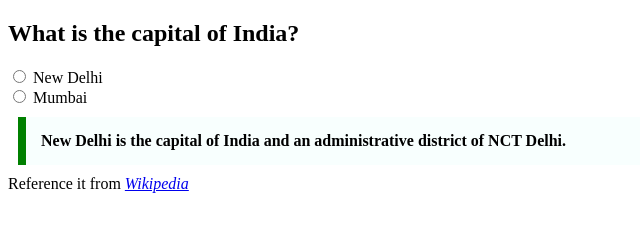
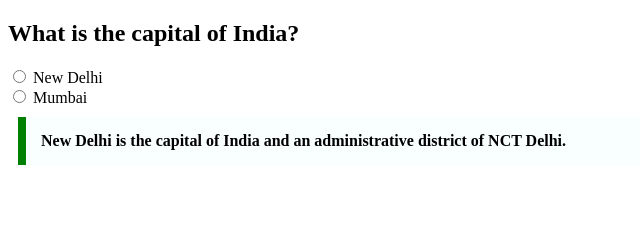
Before and after one commit to acciojob/trivia-vikrant-1996, a website: page main.html in a window 1280 px wide. Shown: the whole page, without its empty margins (0-640 px from the left). Drawn offline with Linux system fonts and the light colour scheme.

Commit message:
created a submission

```diff
--- a/main.html
+++ b/main.html
@@ -28,6 +28,5 @@
         New Delhi is the capital of India and an administrative district of NCT Delhi.
 
     </blockquote>
-	<footer>Reference it from <cite><a href="https://en.wikipedia.org/wiki/New_Delhi" target="_blank">Wikipedia</a></cite></footer>
-</body>
+
 </html>
```
